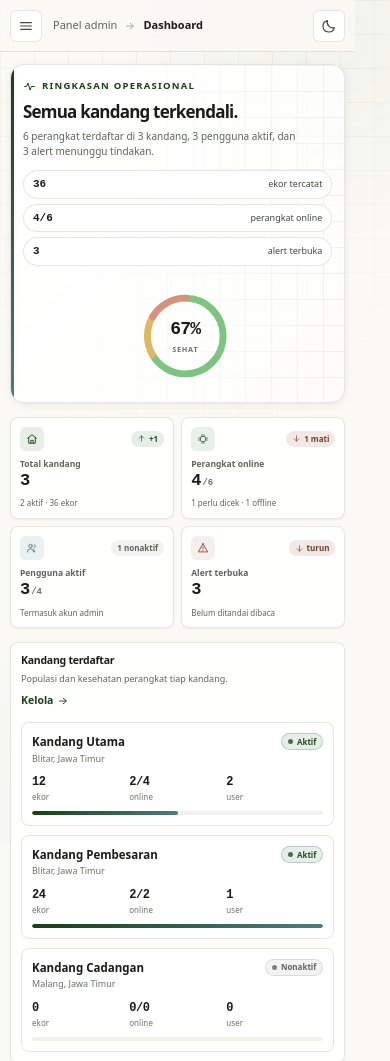
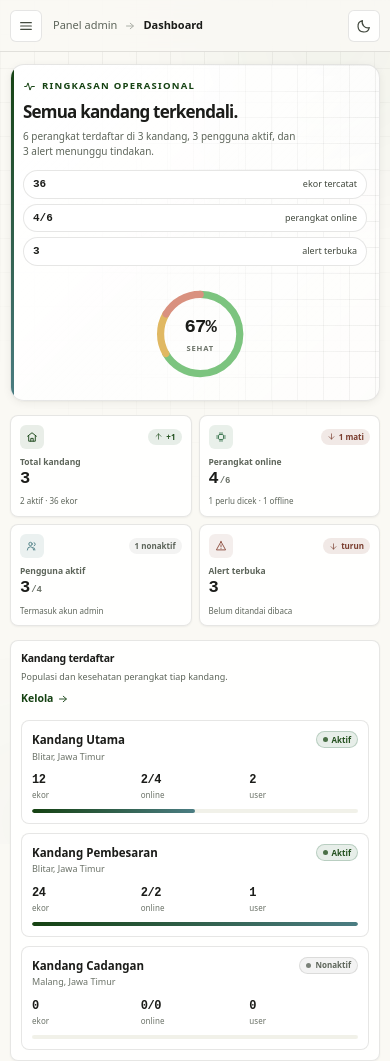
Before and after one commit to egafiandra/chicken-coop-iot-frontend, a plain HTML site: page admin.html in a window 390 px wide. Shown: the top 1061 px of the page. Drawn offline with Linux system fonts and the light colour scheme.

Commit message:
Scale admin layout proportionally across phone, tablet, PC
Bug utama: di 600px konten hanya memakai 352px dari 600px karena
.shell masih grid 2 kolom padahal .rail sudah position:fixed. Kolom
sidebar menyisakan 233px ruang kosong. Sekarang .shell jadi 1 kolom
saat rail fixed, konten memakai 585px dari 600px.

Skala sekarang berjenjang di 8 breakpoint (1440/1180/1000/900/760/
720/640/420):

padding kartu   18 -> 16 -> 15 -> 13 -> 12 -> 10px
KPI kolom        4 ->  4 ->  4 ->  2 ->  2 ->  2
KPI padding     16 -> 15 -> 13 -> 12 -> 10 ->  9px
judul kartu     13 -> 13 -> 12 -> 11.5 -> 11 -> 10.5px
hero           2 kolom sampai 760px, baru menumpuk di bawahnya
donut           tetap tampil di semua ukuran (89-104px)

Perbaikan tambahan:
- hero 2 kolom di 768px: tinggi 331 -> 185px, tidak lagi boros
- KPI 4 kolom di 760-900px supaya tablet lebar tidak boros ruang
- KPI konsisten 4 kolom di >900px (sebelumnya 1024px malah 2 kolom)
- coop-grid 3 -> 2 -> 3 -> 2 -> 1 sesuai ukuran

Diverifikasi di 320/375/414/600/768/1024/1440px: nol overflow.
Frontend role pengguna tidak diubah. 61/61 test lulus.

```diff
--- a/admin.html
+++ b/admin.html
@@ -6,11 +6,11 @@
     <meta name="theme-color" content="#1f3b2d">
     <meta name="description" content="Panel admin monitoring dan kontrol kandang ayam.">
     <title>Panel Admin — Monitoring Kandang</title>
-    <link rel="stylesheet" href="./src/admin/styles.css?v=20261155">
+    <link rel="stylesheet" href="./src/admin/styles.css?v=20261160">
   </head>
   <body>
     <div id="app"></div>
     <div id="live-announcer" class="sr-only" aria-live="polite" aria-atomic="true"></div>
-    <script type="module" src="./src/admin/main.mjs?v=20261155"></script>
+    <script type="module" src="./src/admin/main.mjs?v=20261160"></script>
   </body>
 </html>
--- a/src/admin/main.mjs
+++ b/src/admin/main.mjs
@@ -30,7 +30,7 @@ import {
   toggleUserActive,
   unreadNotificationCount,
   updateUser,
-} from './state.mjs?v=20261155';
+} from './state.mjs?v=20261160';
 
 const app = document.querySelector('#app');
 const liveAnnouncer = document.querySelector('#live-announcer');
--- a/src/admin/styles.css
+++ b/src/admin/styles.css
@@ -1695,28 +1695,43 @@ a { color: inherit; text-decoration: none; }
 /* ---------- responsive ---------- */
 
 @media (max-width: 1180px) {
-  .kpi-grid { grid-template-columns: repeat(2, minmax(0, 1fr)); }
+  /* >=901px: 4 kolom (kartu 900+ px masih cukup lega) */
+  .kpi-grid { grid-template-columns: repeat(4, minmax(0, 1fr)); }
   .coop-grid { grid-template-columns: repeat(2, minmax(0, 1fr)); }
   .act-grid { grid-template-columns: repeat(2, minmax(0, 1fr)); }
   .rule-grid { grid-template-columns: 1fr; }
   .rule-grid > .card:last-child:nth-child(odd) { grid-column: auto; }
   .duo, .duo-eq { grid-template-columns: 1fr; }
+
+  /* tablet besar: hero & kartu dirapatkan proporsional */
+  .canvas { padding: 18px 18px 40px; }
+  .hero { padding: 22px; gap: 18px; }
+  .kpi { padding: 15px; }
+  .card { padding: 16px; }
+  .card-pad { padding: 16px 16px 0; }
+  .card-pad-x { padding: 0 16px; }
 }
 
 @media (max-width: 1000px) {
-  .hero { grid-template-columns: 1fr; }
-  /* donut pindah ke bawah teks, bukan disembunyikan */
-  .hero-ring {
-    justify-self: center;
-    margin-top: 4px;
-    transform: scale(.92);
-  }
+  /* hero 2 kolom tetap dipakai selama masih muat (>=760px) */
+  .hero { padding: 20px; gap: 14px; }
+  .hero h1 { font-size: clamp(20px, 3.4vw, 26px); }
+  .hero-sub { font-size: 11px; }
+  .hero-stats { gap: 6px; }
+
+  /* tablet portrait: KPI 2 kolom lebih lega */
+  .kpi-grid { gap: 11px; }
+  .kpi { padding: 14px; }
+  .kpi-value { font-size: 24px; }
+  .card { padding: 15px; }
+  .card-head h2 { font-size: 12.5px; }
 }
 
 @media (max-width: 900px) {
   .menu-btn { display: grid; }
 
   /* tablet: kartu & tipografi dirapatkan */
+  .kpi-grid { grid-template-columns: repeat(2, minmax(0, 1fr)); }
   .kpi { padding: 13px; }
   .kpi-icon { width: 27px; height: 27px; }
   .kpi-icon .icon { width: 13px; height: 13px; }
@@ -1750,7 +1765,8 @@ a { color: inherit; text-decoration: none; }
   .row-copy strong { font-size: 10.5px; }
   .row-copy small { font-size: 9px; }
 
-  /* sidebar jadi drawer */
+  /* sidebar jadi drawer: shell tidak lagi menyisakan kolom untuk rail */
+  .shell { grid-template-columns: minmax(0, 1fr); }
   .rail {
     position: fixed;
     top: 0;
@@ -1787,8 +1803,47 @@ a { color: inherit; text-decoration: none; }
   .canvas { padding: 16px 14px 40px; }
 }
 
+/* tablet kecil / HP landscape: langkah antara 900px dan 640px */
+/* tablet lebar: 4 kartu KPI sejajar supaya tidak boros ruang */
+@media (max-width: 900px) and (min-width: 760px) {
+  .kpi-grid { grid-template-columns: repeat(4, minmax(0, 1fr)); }
+  .coop-grid { grid-template-columns: repeat(3, minmax(0, 1fr)); }
+  .act-grid { grid-template-columns: repeat(3, minmax(0, 1fr)); }
+}
+
+/* di bawah 760px hero baru menumpuk 1 kolom */
+@media (max-width: 759px) {
+  .hero { grid-template-columns: 1fr; padding: 18px 16px; gap: 12px; }
+  .hero-ring { justify-self: center; margin-top: 2px; transform: scale(.9); }
+  .hero h1 { font-size: 21px; }
+}
+
+@media (max-width: 720px) {
+  .canvas { padding: 15px 14px 38px; }
+  .hero { padding: 18px 16px; }
+  .hero h1 { font-size: 22px; }
+  .hero-sub { font-size: 10.5px; }
+  .kpi-grid { gap: 10px; }
+  .kpi { padding: 12px; }
+  .kpi-value { font-size: 21px; }
+  .kpi-label { font-size: 9.5px; }
+  .kpi-note { font-size: 8.5px; }
+  .card { padding: 13px; }
+  .card-head h2 { font-size: 11.5px; }
+  .card-head p { font-size: 9.5px; }
+  .coop-grid { grid-template-columns: repeat(2, minmax(0, 1fr)); }
+  .act-grid { grid-template-columns: repeat(2, minmax(0, 1fr)); }
+  .tbl { font-size: 10.5px; }
+  .tbl thead th { font-size: 8px; }
+  .chip { height: 19px; font-size: 8.5px; }
+  .btn { height: 29px; font-size: 10px; }
+  .topbar { height: 54px; }
+}
+
 @media (max-width: 640px) {
   /* KPI 2 kolom, kartu ringkas */
+  .canvas { padding: 14px 12px 36px; }
+  .topbar { height: 54px; padding: 0 12px; }
   .kpi-grid { grid-template-columns: repeat(2, minmax(0, 1fr)); gap: 9px; }
   .coop-grid, .act-grid { grid-template-columns: 1fr; }
   .form-grid, .rule-fields { grid-template-columns: 1fr; }
```
